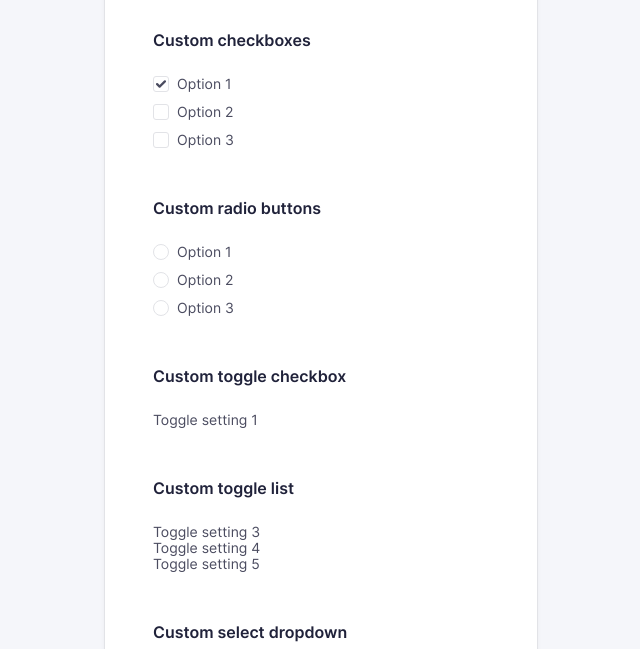
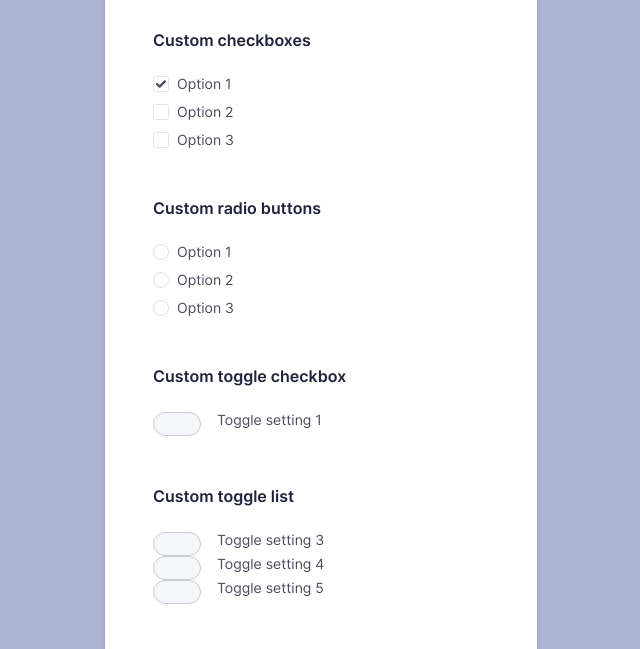
Before and after one commit to nmct-create3/custom-input-design-vinnikalessia, a plain HTML site: page inputs.html in a window 1280 px wide. Shown: the part 124-773 px from the top of the page, without its empty margins (319-959 px from the left). Drawn offline with Linux system fonts and the light colour scheme.

Commit message:
toggle begonnen

```diff
--- a/css/screen.css
+++ b/css/screen.css
@@ -31,7 +31,7 @@
     --global-color-alpha-transparent: hsl(var(--global-color-alpha-hsl) / .75);
     --global-color-alpha-x-transparent: hsl(var(--global-color-alpha-hsl) / .3);
 
-    --global-color-neutral-xxxx-light: #F5F6FA;
+    --global-color-neutral-xxxx-light: #adb5d4;
     --global-color-neutral-xxx-light: #E2E3E7;
     --global-color-neutral-xx-light: #caccd4;
     --global-color-neutral-x-light: #b5b6c0;
@@ -722,6 +722,27 @@ input::placeholder {
 }
 
 /*
+Component: toggle
+---
+*/
+.c-custom-toggle{
+    display: flex;
+}
+
+.c-custom-toggle__fake-input{
+    display: block;
+    height: 24px;
+    width: 48px;
+    margin-right: var(--global-whitespace-md);
+    background-color: #F5F6FA;
+    border-radius: 32px;
+    border: var(--global-borderWidth) solid #caccd4;
+    transition: border var(--global-transition-timing-alpha);
+    box-shadow: grey;
+}
+
+
+/*
 Component: Label
 ---
 Class to put on all form labels
```
